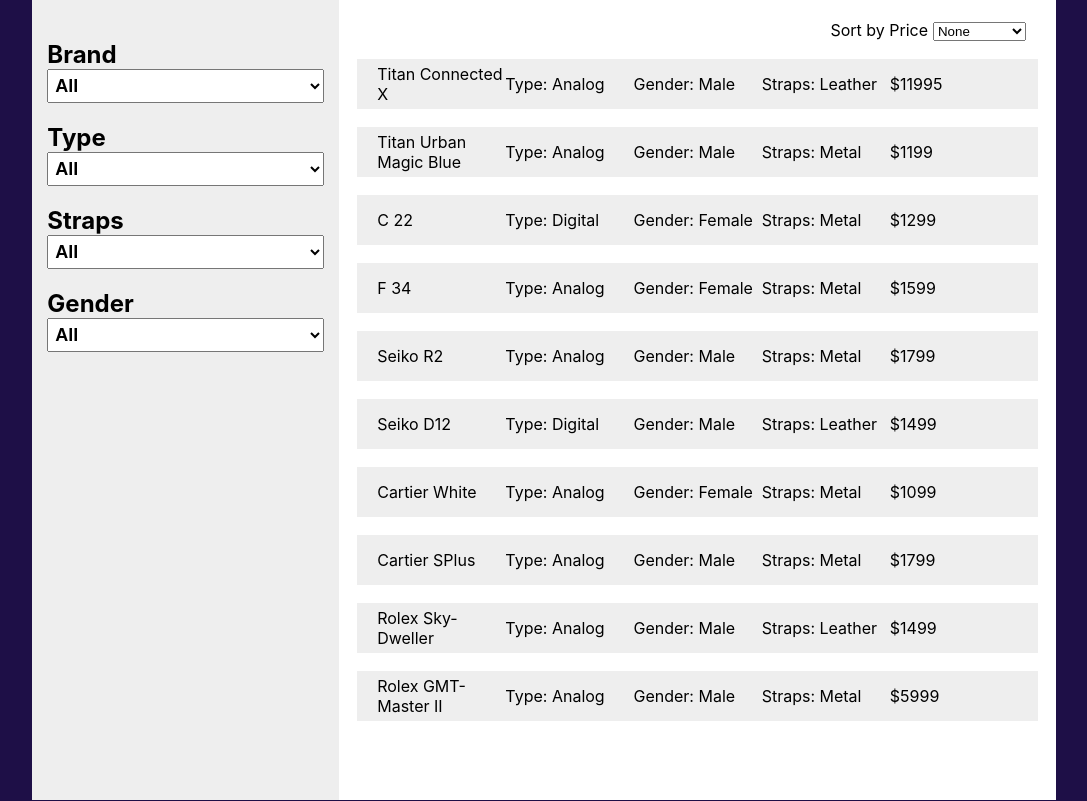
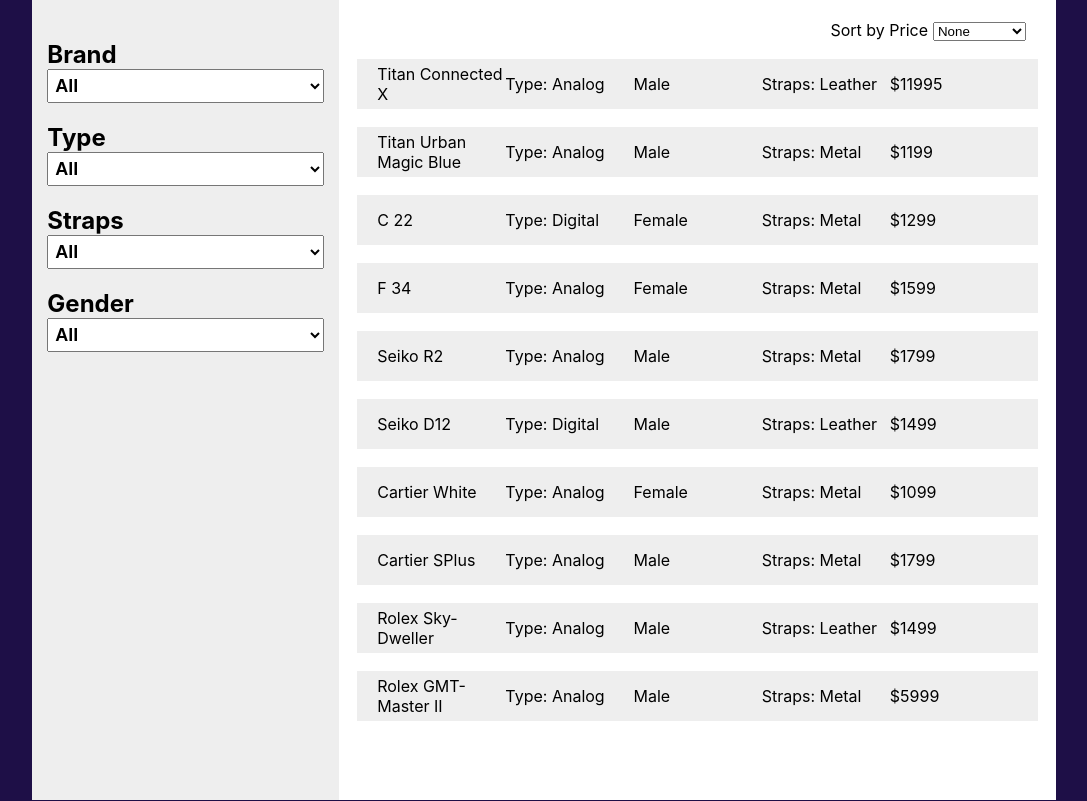
Before and after one commit to Sahil-Sw/filter-demo, a React (Create React App) app: page / in a window 1280 px wide. Shown: the whole page, without its empty margins (96-1183 px from the left). Built offline with nearby package versions, Linux system fonts and the light colour scheme.

Commit message:
minor changes

```diff
--- a/src/Components/SingleProduct.js
+++ b/src/Components/SingleProduct.js
@@ -28,7 +28,7 @@
     <ProductContainer>
       <ProductDetails>{props.product.product}</ProductDetails>
       <ProductDetails>Type: {props.product.type}</ProductDetails>
-      <ProductDetails>Gender: {props.product.gender}</ProductDetails>
+      <ProductDetails>{props.product.gender}</ProductDetails>
       <ProductDetails>Straps: {props.product.straps}</ProductDetails>
       <ProductDetails>${props.product.price}</ProductDetails>
     </ProductContainer>
```
